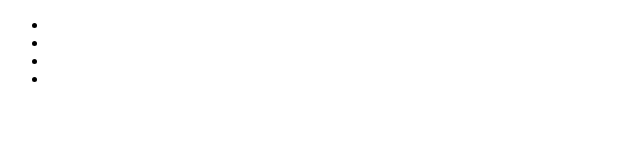
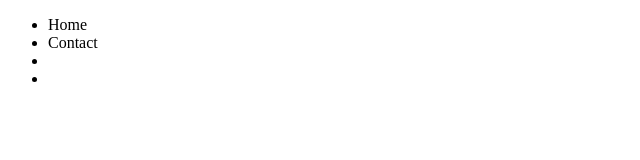
Before and after one commit to CHIJIUBA/triibe_landing, a plain HTML site: page index.html in a window 1280 px wide. Shown: the whole page, without its empty margins (0-640 px from the left). Drawn offline with Linux system fonts and the light colour scheme.

Commit message:
adding the navigation buttons

```diff
--- a/index.html
+++ b/index.html
@@ -9,8 +9,8 @@
     <nav class="headbar">
         <div>
             <ul>
-                <li></li>
-                <li></li>
+                <li>Home</li>
+                <li>Contact</li>
                 <li></li>
                 <li></li>
             </ul>
```
